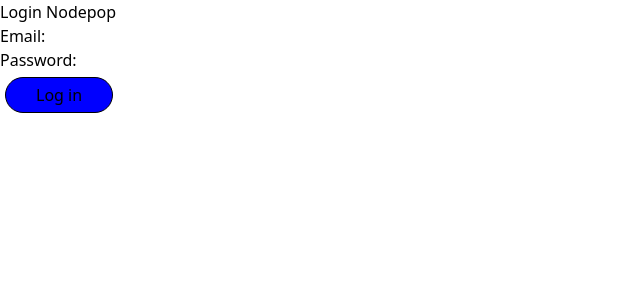
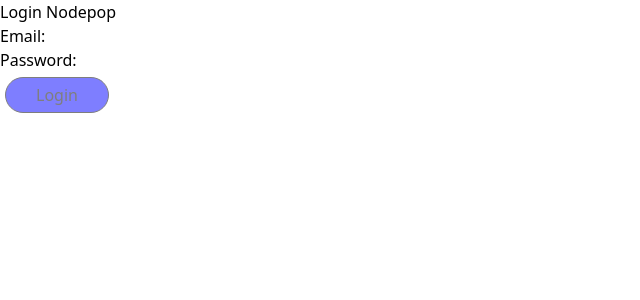
Before and after one commit to jonatahan-en/Proyecto-Nodepop_React, a React (Vite) app: page / in a window 1280 px wide. Shown: the top 300 px of the page, without its empty margins (0-640 px from the left). Built offline with nearby package versions, Linux system fonts and the light colour scheme; no server answers.

Commit message:
trabajamos en diferentes cambios en loginPage incluimos spinner, boton disable,value

```diff
--- a/package.json
+++ b/package.json
@@ -16,6 +16,7 @@
     "clsx": "^2.1.1",
     "react": "^19.0.0",
     "react-dom": "^19.0.0",
+    "react-spinners": "^0.15.0",
     "styled-components": "^6.1.15",
     "tailwindcss": "^4.0.6"
   },
--- a/src/App.tsx
+++ b/src/App.tsx
@@ -1,5 +1,5 @@
 import { useState } from "react";
-import LoginPage from "./pages/auth/loginPage";
+import LoginPage from "./pages/auth/LoginPage";
 import ProductsPage from "./pages/products/ProductsPage";
 
 function App() {
--- a/src/pages/auth/LoginPage.tsx
+++ b/src/pages/auth/LoginPage.tsx
@@ -1,26 +1,42 @@
+import { useState } from "react";
 import Button from "../../components/Button";
 import { login } from "./service";
+import { ClipLoader } from "react-spinners";
 
 interface Props {
     onLogin: () => void;
 }
 
 function LoginPage({onLogin}: Props) {
+    const [email, setEmail] = useState("");
+    const [password, setPassword] = useState("");
+    const [IsLoading, setIsLoading] = useState(false);
+
     const handerSubmit = async (event:React.
         FormEvent<HTMLFormElement>) =>{
         event.preventDefault();
         try {
+            setIsLoading(true);
             const response = await login({
-                email: event. currentTarget.email.value,
-                password: event.currentTarget.password.value
+                email,
+                password,
             });
             console.log(response);
             onLogin();
         } catch (error) {
             console.error(error);
+        }finally{
+            setIsLoading(false);
         }
     }
+    const handerEmailChange = (event: React.ChangeEvent<HTMLInputElement>) => {
+        setEmail(event.target.value);
+    }
+    const handerPasswordChange = (event: React.ChangeEvent<HTMLInputElement>) => {
+        setPassword(event.target.value);
+    }
 
+    const isDisabled = !email || !password;
     return(
         <div>
             <h1>Login Nodepop</h1>
@@ -28,13 +44,26 @@
             >
                 <label className="block">
                     Email:
-                    <input type="text" name="email"/>
+                    <input
+                    type="text"
+                    name="email"
+                    value={email}
+                    onChange={handerEmailChange}/>
                 </label>
                 <label className="block">
                     Password:
-                    <input type="password" name="password"/>
+                    <input
+                    type="password"
+                    name="password"
+                    value={password}
+                    onChange={handerPasswordChange}/>
                 </label>
-                <Button type="submit" $variant="primary" >Log in</Button>
+                <Button type="submit"
+                $variant="primary"
+                disabled={isDisabled}
+                >
+                    {IsLoading ? <ClipLoader color="white" size={20} /> : "Login"}
+                    </Button>
             </form>
         </div>
     )
```
Also changed, not shown: 1 other file (tests, documents, lock files or other folders).
